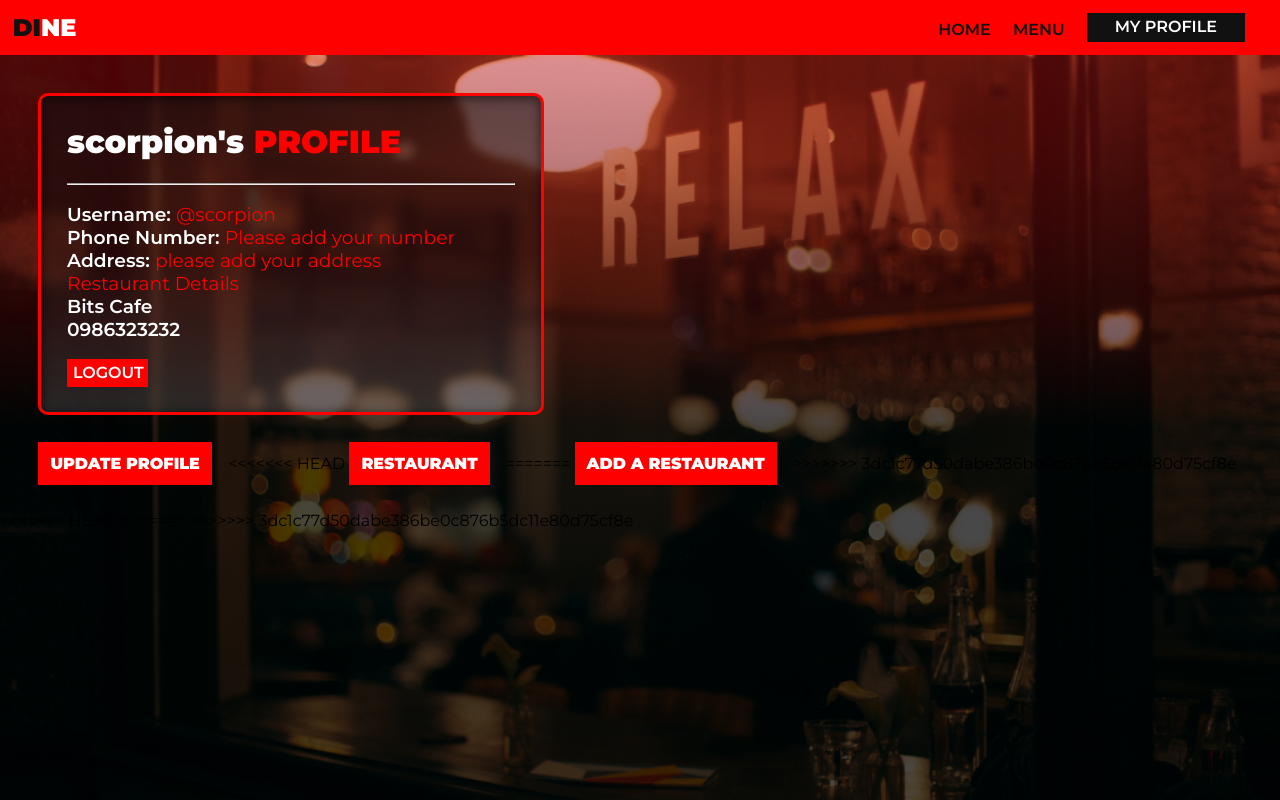
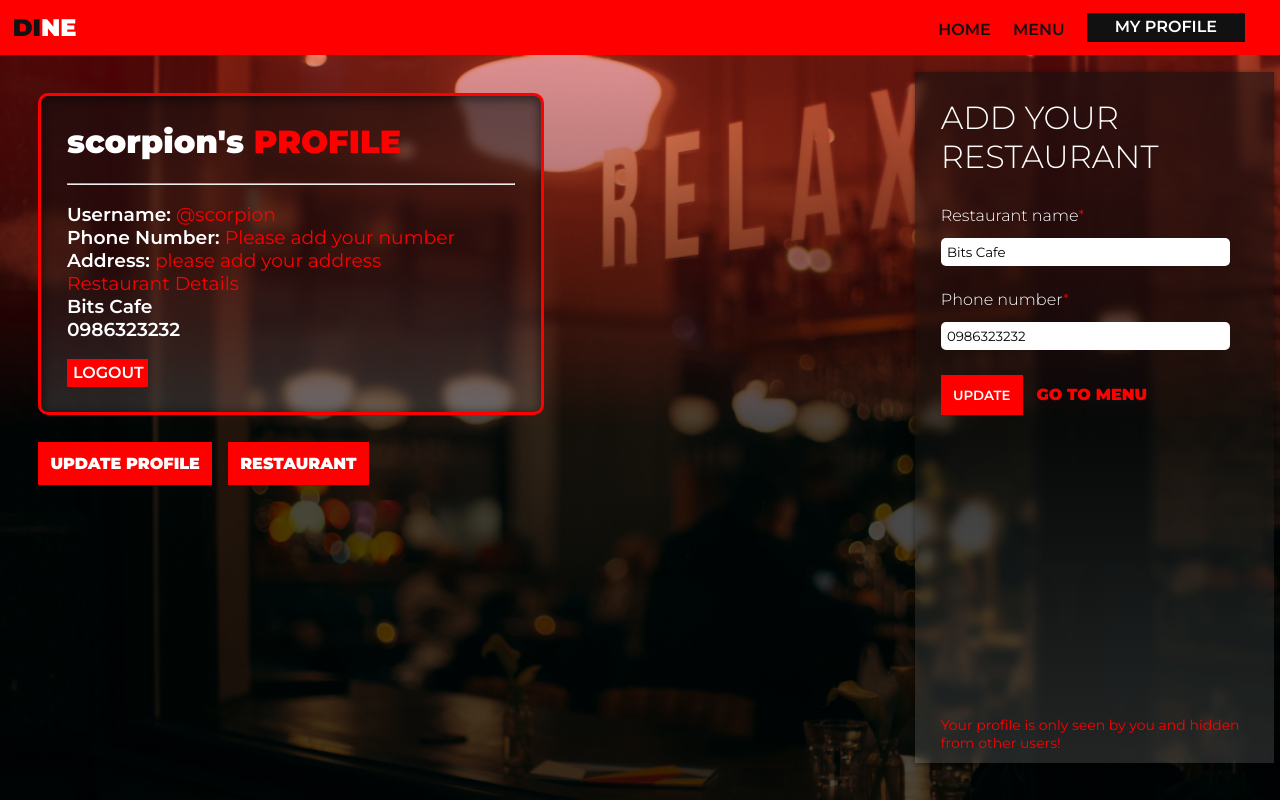
Before and after one commit to nigussolomon/DINE, a Django app: page /dine/profile/ in a window 1280 px wide. Run offline with Django 4.2, Linux system fonts and the light colour scheme; a user stored in the database is signed in; data comes from the database, SQL or seed files in the repository; both versions use the stored data as it was after the commit; some libraries are stand-ins or nearby versions.

Commit message:
bug fixes for UI for registering restaurant

```diff
--- a/menu/static/menu/js.js
+++ b/menu/static/menu/js.js
@@ -1,17 +1,13 @@
 var update = document.getElementById("registerForm");
 var updateBtn = document.getElementById("updateBtn");
-<<<<<<< HEAD
 var addBtn = document.getElementById("addrestaurant");
 var restaurant = document.getElementById("restaurant");
 var up = document.getElementById("up");
-=======
->>>>>>> 3dc1c77d50dabe386be0c876b5dc11e80d75cf8e
 
 updateBtn.onclick = () => {
     update.style.transitionDelay = ".2s";
     update.style.transitionDuration = ".3s";
     update.style.top = "9%";
-<<<<<<< HEAD
     restaurant.style.top = "-100%";
 }
 
@@ -31,10 +27,3 @@ up.onclick = () =>{
 window.onload = () =>{
     restaurant.style.top = "9%"
 }
-
-
-
-=======
-}
-
->>>>>>> 3dc1c77d50dabe386be0c876b5dc11e80d75cf8e
--- a/menu/static/menu/style.css
+++ b/menu/static/menu/style.css
@@ -76,7 +76,6 @@
     background: red;
     padding: 1%;
     margin-right: 1%;
-<<<<<<< HEAD
 }
 
 #gotomenu{
@@ -84,6 +83,4 @@
     color: red;
     font-weight: 900;
     margin-left: 3%;
-=======
->>>>>>> 3dc1c77d50dabe386be0c876b5dc11e80d75cf8e
 }
--- a/menu/templates/menu/profile.html
+++ b/menu/templates/menu/profile.html
@@ -21,11 +21,7 @@
 
 <div class="options">
     <a href="#" id="updateBtn">UPDATE PROFILE</a>
-<<<<<<< HEAD
     <a href="#" id="addrestaurant">RESTAURANT</a>
-=======
-    <a href="#" id="addrestaurant">ADD A RESTAURANT</a>
->>>>>>> 3dc1c77d50dabe386be0c876b5dc11e80d75cf8e
 </div>
 
 
@@ -43,7 +39,6 @@
     <p id="notify">Your profile is only seen by you and hidden from other users!</p>
 </div>
 
-<<<<<<< HEAD
 <div class="register" id="restaurant">
     <form method="POST" enctype="multipart/form-data">
         <h1>ADD YOUR RESTAURANT</h1>
@@ -58,6 +53,4 @@
     <p id="notify">Your profile is only seen by you and hidden from other users!</p>
 </div>
 
-=======
->>>>>>> 3dc1c77d50dabe386be0c876b5dc11e80d75cf8e
 {% endblock profile %}
```
Also changed, not shown: db.sqlite3.
